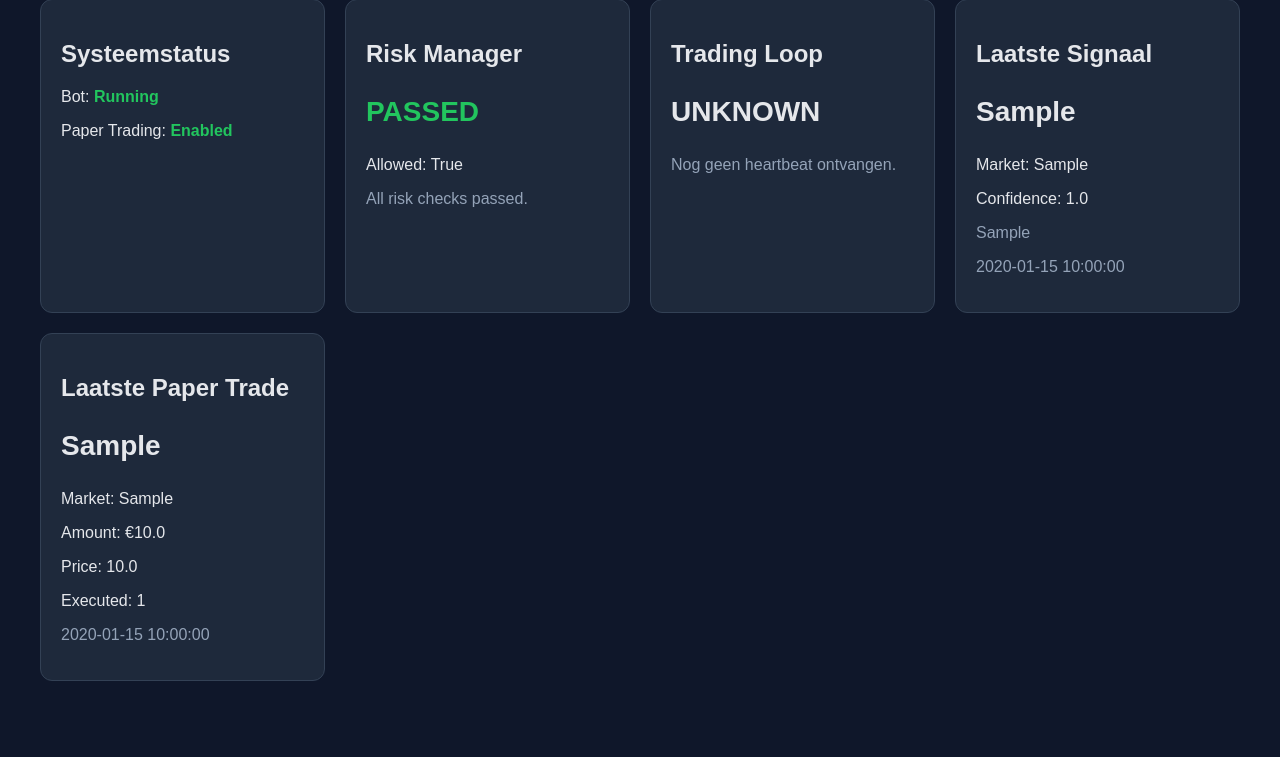
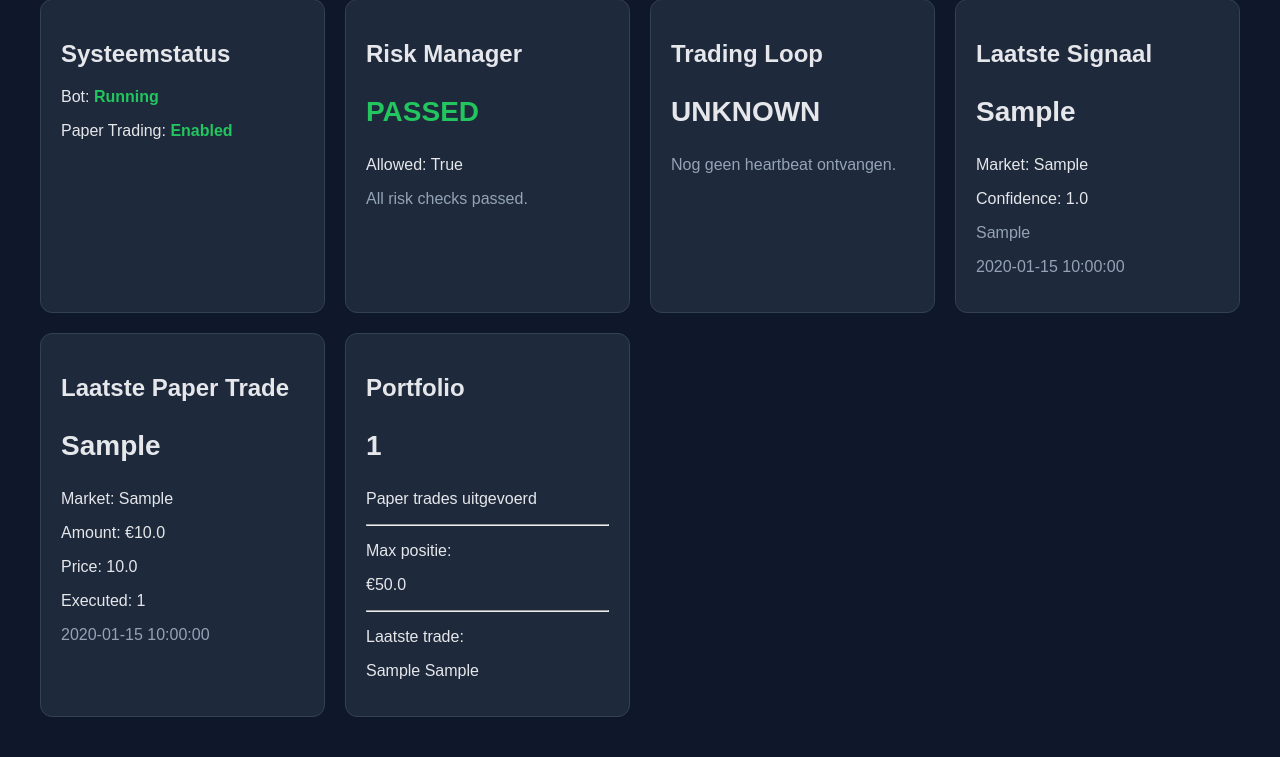
Before and after one commit to bassie83/bitvavo-ai-trader, a FastAPI app: page /dashboard in a window 1280 px wide. Shown: the part 134-891 px from the top of the page. Before the commit the page ends 815 px from the top, so only its background shows below. Run offline with FastAPI, Linux system fonts and the light colour scheme; tables that the repository leaves empty hold one stand-in row (values such as "Sample post"); some libraries are stand-ins or nearby versions.

Commit message:
Sprint 5.5G: Add position management and portfolio dashboard

```diff
--- a/app/main.py
+++ b/app/main.py
@@ -284,6 +284,7 @@ async def dashboard(request: Request):
                 "paper_trade_count": paper_trade_count,
                 "risk_decision": risk_decision,
                 "last_loop_run": last_loop_run,
+                "max_position_eur": settings.max_position_eur,
             },
         )
     finally:
--- a/app/templates/dashboard.html
+++ b/app/templates/dashboard.html
@@ -137,7 +137,26 @@
 
         {% endif %}
     </div>
+    <div class="card">
+    <h2>Portfolio</h2>
 
+    <p class="big">{{ paper_trade_count }}</p>
+    <p>Paper trades uitgevoerd</p>
+
+    <hr>
+
+    <p>Max positie:</p>
+    <p>€{{ max_position_eur }}</p>
+
+    {% if latest_trade %}
+        <hr>
+        <p>Laatste trade:</p>
+        <p>
+            {{ latest_trade[2] }}
+            {{ latest_trade[1] }}
+        </p>
+    {% endif %}
+</div>
 </div>
 
 </body>
```
